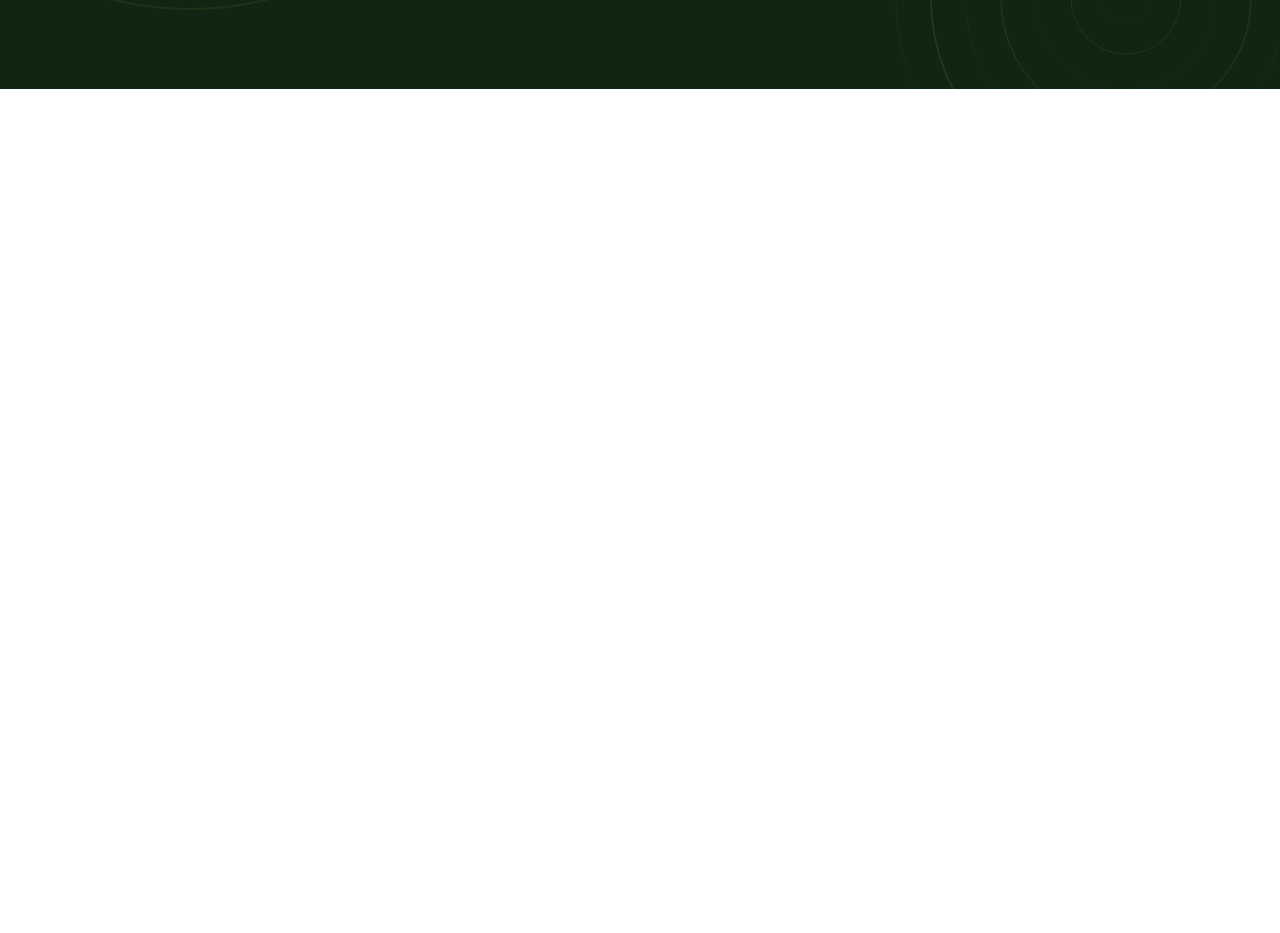
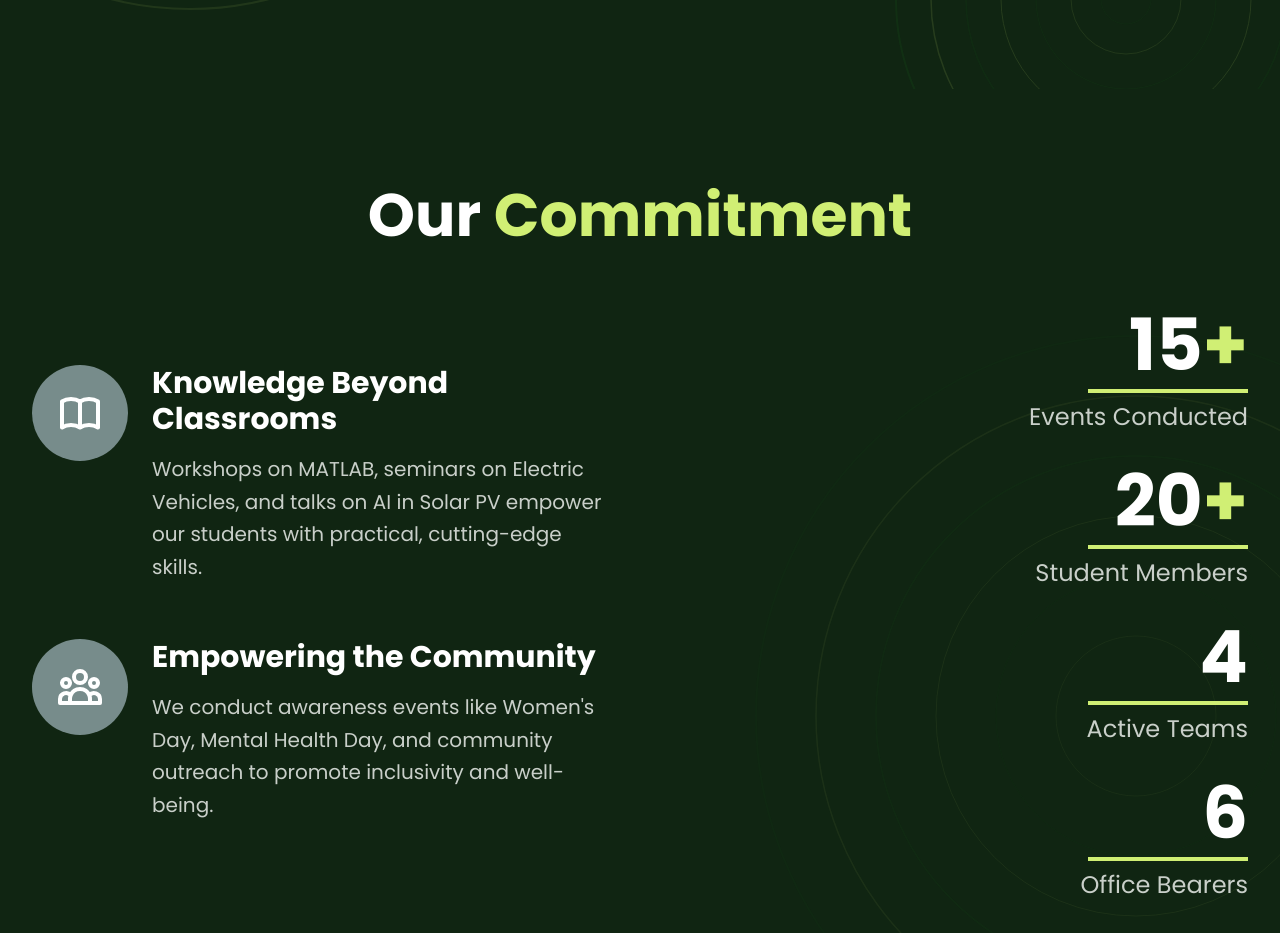
Before and after one commit to Navadeep-Reddy/IEEE-PES-2025, a React (Vite) app in the folder client/: page / in a window 1280 px wide. Shown: the part 711-1644 px from the top of the page. Before the commit the page ends 800 px from the top, so only its background shows below. Built offline with nearby package versions, Linux system fonts and the light colour scheme; a web font is replaced by a local one.

Commit message:
Added commitments section

```diff
--- /dev/null
+++ b/client/src/components/Commitment.tsx
@@ -0,0 +1,192 @@
+export default function Commitment() {
+  return (
+    <div className="relative min-h-screen w-full bg-dark-green overflow-hidden py-8 sm:py-12 md:py-16 lg:py-24">
+      {/* Background Ring SVG */}
+      <div className="absolute inset-0 pointer-events-none">
+        <svg
+          className="absolute top-1/4 -right-16 w-[250px] h-[250px] sm:w-[350px] sm:h-[350px] md:w-[500px] md:h-[500px]
+                     lg:w-[700px] lg:h-[700px] xl:w-[800px] xl:h-[800px]
+                     sm:-right-24 md:-right-32 lg:-right-48 xl:-right-64 opacity-6"
+          viewBox="0 0 800 800"
+          fill="none"
+          xmlns="http://www.w3.org/2000/svg"
+        >
+          <circle
+            cx="400"
+            cy="400"
+            r="380"
+            stroke="currentColor"
+            strokeWidth="2"
+            className="text-office-green animate-pulse"
+            style={{ animationDelay: "1s" }}
+          />
+          <circle
+            cx="400"
+            cy="400"
+            r="320"
+            stroke="currentColor"
+            strokeWidth="1.5"
+            className="text-mindaro"
+          />
+          <circle
+            cx="400"
+            cy="400"
+            r="260"
+            stroke="currentColor"
+            strokeWidth="1.5"
+            className="text-office-green animate-pulse"
+            style={{ animationDelay: "2s" }}
+          />
+          <circle
+            cx="400"
+            cy="400"
+            r="200"
+            stroke="currentColor"
+            strokeWidth="1"
+            className="text-mindaro"
+          />
+          <circle
+            cx="400"
+            cy="400"
+            r="140"
+            stroke="currentColor"
+            strokeWidth="1"
+            className="text-office-green animate-pulse"
+            style={{ animationDelay: "3s" }}
+          />
+          <circle
+            cx="400"
+            cy="400"
+            r="80"
+            stroke="currentColor"
+            strokeWidth="0.8"
+            className="text-mindaro"
+          />
+        </svg>
+      </div>
+
+      <div className="relative z-10 max-w-7xl mx-auto px-4 sm:px-6 lg:px-8">
+        {/* Section Title */}
+        <div className="text-center mb-8 sm:mb-12 md:mb-16">
+          <h2 className="text-3xl sm:text-4xl md:text-5xl lg:text-6xl font-bold text-white mb-4">
+            Our <span className="text-mindaro">Commitment</span>
+          </h2>
+        </div>
+
+        <div className="grid lg:grid-cols-2 gap-8 sm:gap-10 md:gap-12 lg:gap-16 items-start lg:items-center">
+          {/* Left Side - Cards */}
+          <div className="space-y-6 sm:space-y-8">
+            {/* Card 1 */}
+            <div className="flex flex-col sm:flex-row gap-4 sm:gap-6 items-start">
+              <div className="flex-shrink-0 mx-auto sm:mx-0">
+                <div className="w-16 h-16 sm:w-20 sm:h-20 md:w-24 md:h-24 bg-battleship-gray rounded-full flex items-center justify-center">
+                  <svg
+                    className="w-8 h-8 sm:w-10 sm:h-10 md:w-12 md:h-12 text-white"
+                    fill="none"
+                    stroke="currentColor"
+                    viewBox="0 0 24 24"
+                  >
+                    <path
+                      strokeLinecap="round"
+                      strokeLinejoin="round"
+                      strokeWidth={2}
+                      d="M12 6.253v13m0-13C10.832 5.477 9.246 5 7.5 5S4.168 5.477 3 6.253v13C4.168 18.477 5.754 18 7.5 18s3.332.477 4.5 1.253m0-13C13.168 5.477 14.754 5 16.5 5c1.746 0 3.332.477 4.5 1.253v13C19.832 18.477 18.246 18 16.5 18c-1.746 0-3.332.477-4.5 1.253"
+                    />
+                  </svg>
+                </div>
+              </div>
+              <div className="flex-1 text-center sm:text-left">
+                <h3 className="text-xl sm:text-2xl md:text-3xl font-bold text-white mb-3 sm:mb-4">
+                  Knowledge Beyond Classrooms
+                </h3>
+                <p className="text-baby-powder/80 text-base sm:text-lg md:text-xl leading-relaxed mb-4 sm:mb-6">
+                  Workshops on MATLAB, seminars on Electric Vehicles, and talks
+                  on AI in Solar PV empower our students with practical,
+                  cutting-edge skills.
+                </p>
+              </div>
+            </div>
+
+            {/* Card 2 */}
+            <div className="flex flex-col sm:flex-row gap-4 sm:gap-6 items-start">
+              <div className="flex-shrink-0 mx-auto sm:mx-0">
+                <div className="w-16 h-16 sm:w-20 sm:h-20 md:w-24 md:h-24 bg-battleship-gray rounded-full flex items-center justify-center">
+                  <svg
+                    className="w-8 h-8 sm:w-10 sm:h-10 md:w-12 md:h-12 text-white"
+                    fill="none"
+                    stroke="currentColor"
+                    viewBox="0 0 24 24"
+                  >
+                    <path
+                      strokeLinecap="round"
+                      strokeLinejoin="round"
+                      strokeWidth={2}
+                      d="M17 20h5v-2a3 3 0 00-5.356-1.857M17 20H7m10 0v-2c0-.656-.126-1.283-.356-1.857M7 20H2v-2a3 3 0 015.356-1.857M7 20v-2c0-.656.126-1.283.356-1.857m0 0a5.002 5.002 0 019.288 0M15 7a3 3 0 11-6 0 3 3 0 016 0zm6 3a2 2 0 11-4 0 2 2 0 014 0zM7 10a2 2 0 11-4 0 2 2 0 014 0z"
+                    />
+                  </svg>
+                </div>
+              </div>
+              <div className="flex-1 text-center sm:text-left">
+                <h3 className="text-xl sm:text-2xl md:text-3xl font-bold text-white mb-3 sm:mb-4">
+                  Empowering the Community
+                </h3>
+                <p className="text-baby-powder/80 text-base sm:text-lg md:text-xl leading-relaxed mb-4 sm:mb-6">
+                  We conduct awareness events like Women's Day, Mental Health
+                  Day, and community outreach to promote inclusivity and
+                  well-being.
+                </p>
+              </div>
+            </div>
+          </div>
+
+          {/* Right Side - Stats */}
+          <div className="space-y-6 sm:space-y-8 mt-8 lg:mt-0">
+            {/* Stat 1 */}
+            <div className="text-center lg:text-right">
+              <div className="text-4xl sm:text-5xl md:text-6xl lg:text-7xl font-bold text-white mb-2">
+                15<span className="text-mindaro">+</span>
+              </div>
+              <div className="h-1 bg-mindaro w-24 sm:w-32 md:w-40 mx-auto lg:ml-auto lg:mr-0 mb-2"></div>
+              <div className="text-lg sm:text-xl md:text-2xl text-baby-powder/80">
+                Events Conducted
+              </div>
+            </div>
+
+            {/* Stat 2 */}
+            <div className="text-center lg:text-right">
+              <div className="text-4xl sm:text-5xl md:text-6xl lg:text-7xl font-bold text-white mb-2">
+                20<span className="text-mindaro">+</span>
+              </div>
+              <div className="h-1 bg-mindaro w-24 sm:w-32 md:w-40 mx-auto lg:ml-auto lg:mr-0 mb-2"></div>
+              <div className="text-lg sm:text-xl md:text-2xl text-baby-powder/80">
+                Student Members
+              </div>
+            </div>
+
+            {/* Stat 3 */}
+            <div className="text-center lg:text-right">
+              <div className="text-4xl sm:text-5xl md:text-6xl lg:text-7xl font-bold text-white mb-2">
+                4
+              </div>
+              <div className="h-1 bg-mindaro w-24 sm:w-32 md:w-40 mx-auto lg:ml-auto lg:mr-0 mb-2"></div>
+              <div className="text-lg sm:text-xl md:text-2xl text-baby-powder/80">
+                Active Teams
+              </div>
+            </div>
+
+            {/* Stat 4 */}
+            <div className="text-center lg:text-right">
+              <div className="text-4xl sm:text-5xl md:text-6xl lg:text-7xl font-bold text-white mb-2">
+                6
+              </div>
+              <div className="h-1 bg-mindaro w-24 sm:w-32 md:w-40 mx-auto lg:ml-auto lg:mr-0 mb-2"></div>
+              <div className="text-lg sm:text-xl md:text-2xl text-baby-powder/80">
+                Office Bearers
+              </div>
+            </div>
+          </div>
+        </div>
+      </div>
+    </div>
+  );
+}
--- a/client/src/components/Hero.tsx
+++ b/client/src/components/Hero.tsx
@@ -234,7 +234,7 @@ export default function Hero() {
               empower students and connect them with industry leaders.
             </p>
             <div className="flex flex-col sm:flex-row gap-4">
-              <button className="bg-mindaro hover:bg-mindaro/90 text-dark-green font-semibold py-3 px-8 rounded-lg transition-all duration-200 transform hover:scale-105">
+              <button className="bg-mindaro hover:bg-mindaro/40 hover:text-white text-dark-green font-semibold py-3 px-8 rounded-lg transition-all duration-200 transform ">
                 JOIN US
               </button>
               <button className="border-2 border-office-green text-office-green hover:bg-office-green hover:text-white font-semibold py-3 px-8 rounded-lg transition-all duration-200">
--- a/client/src/components/Navbar.tsx
+++ b/client/src/components/Navbar.tsx
@@ -1,17 +1,29 @@
-import { useState } from "react";
+import { useEffect, useState } from "react";
 import Logo from "../../src/assets/IEEE_PES_Logo.png";
 import College_Logo from "../../src/assets/SSN_Logo.png";
 import { Turn } from "hamburger-react";
 
 export default function Navbar() {
   const [isOpen, setIsOpen] = useState<boolean>(false);
+  const [isSticky, setIsSticky] = useState<boolean>(false);
+  useEffect(() => {
+    const setter = () => {
+        setIsSticky(window.scrollY > 50);
+    }
+
+    window.addEventListener("scroll", setter);
+
+    return  () => {
+        window.removeEventListener("scroll", setter);
+    }
+  }, []);
   return (
     <div className="md:h-24 h-20 fixed  z-20 ">
-      <div className="desktop-bar md:px-10 px-2 md:pt-4 h-20 md:h-24 w-full gap-x-2 fixed flex items-center justify-between">
+      <div className={`desktop-bar md:px-10 px-2 md:pt-4 h-20 md:h-24 w-full gap-x-2 fixed flex items-center justify-between ${isSticky? "bg-dark-green" : "bg-transparent"}`}>
         <div className="logo-title flex items-center gap-x-4">
           <img
             src={Logo}
-            className="md:max-h-28 md:max-w-28 lg:max-w-36 lg:max-h-36 max-h-24 max-w-24"
+            className="md:max-h-28 md:max-w-28 lg:max-w-36 lg:max-h-36 max-h-24 max-w-24 -mt-4"
           />
           <div className=" hidden xl:flex gap-x-2">
             <h1 className=" lg:text-2xl text-office-green font-bold">IEEE</h1>
--- a/client/src/pages/HomePage.tsx
+++ b/client/src/pages/HomePage.tsx
@@ -1,8 +1,10 @@
+import Commitment from "@/components/Commitment";
 import Hero from "@/components/Hero";
 export default function HomePage() {
   return (
     <div>
       <Hero />
+      <Commitment />
     </div>
   );
 }
--- a/client/vite.config.ts
+++ b/client/vite.config.ts
@@ -11,4 +11,8 @@ export default defineConfig({
       "@": resolve(__dirname, "./src"),
     },
   },
+  server: {
+    host: "0.0.0.0",
+    port: 5173,
+  },
 });
```
